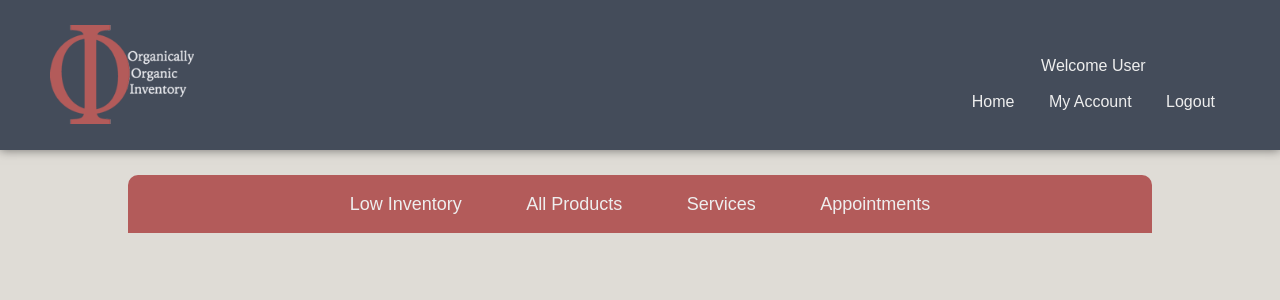
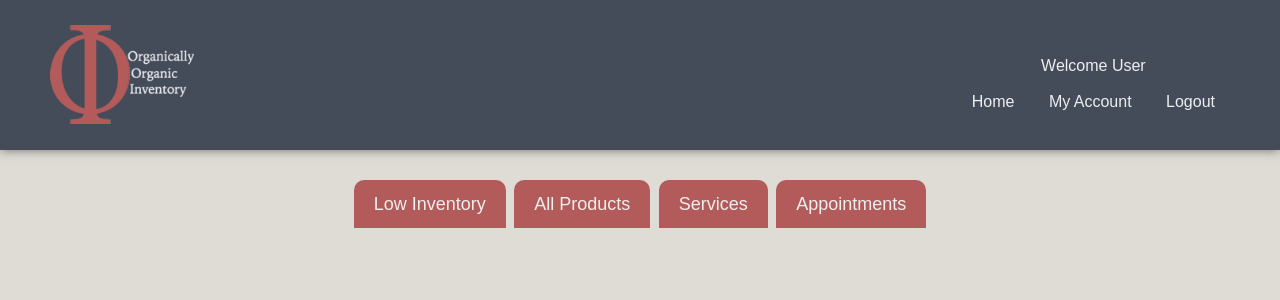
Before and after one commit to OrganicInventory/organic-repo, a Django app: a page that uses org_inv/templates/base.html in a window 1280 px wide. Shown: the top 300 px of the page. Run offline with Django 3.2, Linux system fonts and the light colour scheme; data that the repository does not hold is empty; some libraries are stand-ins or nearby versions.

Commit message:
tinkering with the navigation menu

```diff
--- a/org_inv/static/css/main.css
+++ b/org_inv/static/css/main.css
@@ -75,19 +75,24 @@ body {
 }
 
 .main-nav-ul {
-  background-color: #b35b5a;
-  /*background-color: #565d6a;*/
   border-radius: 10px 10px 0 0;
 }
 
 .main-nav-li {
   display: inline-block;
-  padding: 20px 30px;
+  padding: 15px 20px;
+  margin: 5px 2px;
   font-size: 18px;
   cursor: pointer;
+  transition: 0.3s all ease-out;
+  background-color: #b35b5a;
+  border-radius: 10px 10px 0 0;
 }
 
 .main-nav-li:hover {
   background-color: #dfdcd6;
   color: #444c5a;
+  transform: scale(1.03);
+  box-shadow: inset 0 -4px 10px -3px #444c5a;
+  transition: 0.3s all ease-in;
 }
```
